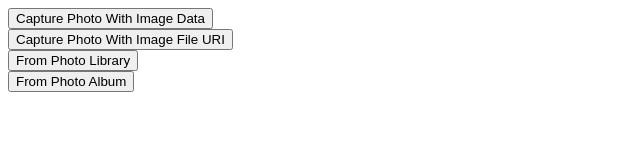
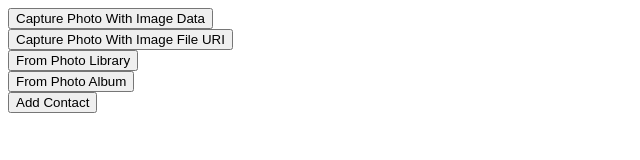
Before and after one commit to lockersoft/AndroidCamera-PhoneGap, a plain HTML site: page index.html in a window 1280 px wide. Shown: the whole page, without its empty margins (0-640 px from the left). Drawn offline with nearby package versions, Linux system fonts and the light colour scheme; no server answers.

Commit message:
added contacts

```diff
--- a/index.html
+++ b/index.html
@@ -7,6 +7,22 @@
     <script type="text/javascript" charset="utf-8" src="js/cordova-2.7.0.js"></script>
     <script src="http://code.jquery.com/jquery-1.9.1.min.js"></script>
     <script>
+
+        function addContact(){
+            var contact = navigator.contacts.create();
+            contact.displayName = "Dave Jones";
+            var name = new ContactName();
+            name.givenName = "Dave";
+            name.familyName = "Jones";
+            contact.name = name;
+            var phoneNumbers = [];
+            phoneNumbers[0] = new ContactField('work', '212-555-1234', false);
+            contact.phoneNumbers = phoneNumbers;
+
+            // save
+            contact.save(onSaveSuccess,onSaveError);
+        }
+
         var deviceReadyDeferred = $.Deferred();
         var jqmReadyDeferred = $.Deferred();
 
@@ -123,6 +139,7 @@
 <button id="capture">Capture Photo With Image File URI</button> <br>
 <button onclick="getPhoto(pictureSource.PHOTOLIBRARY);">From Photo Library</button><br>
 <button onclick="getPhoto(pictureSource.SAVEDPHOTOALBUM);">From Photo Album</button><br>
+<button onclick="addContact();">Add Contact</button>
 <img style="display:none;width:60px;height:60px;" id="smallImage" src="" />
 <img style="display:none;" id="largeImage" src="" />
 </body>
```
